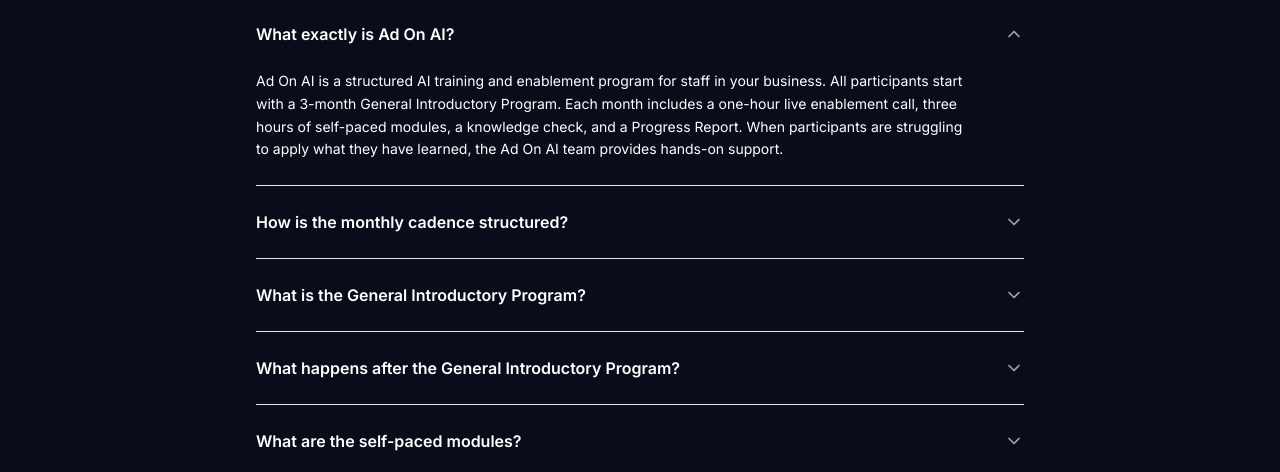
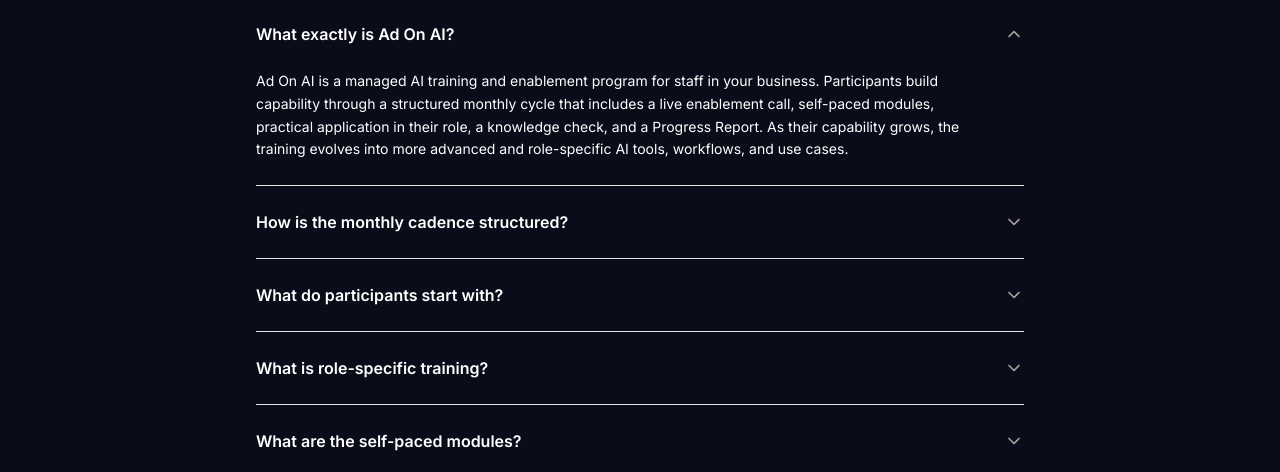
Before and after one commit to mclean-suarez/dylan-website, a React (Vite) app: page /faq in a window 1280 px wide. Shown: the part 473-945 px from the top of the page. Built offline with nearby package versions, Linux system fonts and the light colour scheme; no server answers.

Commit message:
Language Updates

```diff
--- a/src/pages/About.tsx
+++ b/src/pages/About.tsx
@@ -188,9 +188,10 @@
               </h3>
               <p className="text-sm text-white leading-relaxed">
                 We help your people use AI properly in their real work, not
-                just learn about it. They build practical skill, apply it in
-                the job they already do, and get support when they hit a
-                roadblock. You see what is changing month by month.
+                just learn about it. They build practical AI skills, apply
+                them in the job they already do, and get support when they hit
+                a roadblock. You'll see the difference in their productivity
+                before you even read our report.
               </p>
             </div>
           </div>
--- a/src/pages/FAQ.tsx
+++ b/src/pages/FAQ.tsx
@@ -8,19 +8,19 @@
 const faqs = [
   {
     question: 'What exactly is Ad On AI?',
-    answer: 'Ad On AI is a structured AI training and enablement program for staff in your business. All participants start with a 3-month General Introductory Program. Each month includes a one-hour live enablement call, three hours of self-paced modules, a knowledge check, and a Progress Report. When participants are struggling to apply what they have learned, the Ad On AI team provides hands-on support.',
+    answer: 'Ad On AI is a managed AI training and enablement program for staff in your business. Participants build capability through a structured monthly cycle that includes a live enablement call, self-paced modules, practical application in their role, a knowledge check, and a Progress Report. As their capability grows, the training evolves into more advanced and role-specific AI tools, workflows, and use cases.',
   },
   {
     question: 'How is the monthly cadence structured?',
     answer: 'Each month follows a complete enablement cycle: one live enablement call (one hour), three weekly self-paced sessions through an online enablement terminal, a knowledge check where participants explain what they learned and how they applied AI, a Progress Report delivered to you, and hands-on support from the Ad On AI team when participants need it.',
   },
   {
-    question: 'What is the General Introductory Program?',
-    answer: 'The General Introductory Program is a 3-month structured program that all participants begin with. Month 1 covers Introduction and Onboarding. Month 2 covers Prompting. Month 3 covers Applying AI to My Workflows. After completing all three months, participants complete a Readiness Check to progress to role-specific training.',
+    question: 'What do participants start with?',
+    answer: 'Participants begin with a structured foundation in using AI well at work. This covers safe use, onboarding, prompting, and applying AI to real workflows so they can build confidence before moving into more advanced role-specific training. From there, the program continues to evolve with their role, responsibilities, and the latest useful AI tools.',
   },
   {
-    question: 'What happens after the General Introductory Program?',
-    answer: 'After completing the 3-month General Introductory Program, participants complete a Readiness Check. Passing is required to progress into role-specific training such as Admin, Marketing, Finance, or EA/VA. The training track is selected based on the participant\u2019s responsibilities and the outcomes you want to improve.',
+    question: 'What is role-specific training?',
+    answer: 'Role-specific training is where your person moves beyond the foundations of using AI well and begins mastering the latest and greatest AI tools, workflows, and practical use cases most relevant to their role. The training focus is shaped by their responsibilities and the outcomes you want to improve, and it continues evolving as new tools and opportunities emerge.',
   },
   {
     question: 'What are the self-paced modules?',
--- a/src/pages/Program.tsx
+++ b/src/pages/Program.tsx
@@ -33,9 +33,9 @@
   },
   {
     number: 'E',
-    label: 'Assessment',
-    title: 'Readiness Check',
-    body: 'Confirms your person can apply AI competently. Required before progressing into role-specific training.',
+    label: 'Role-Specific Training',
+    title: 'Mastering the Latest AI Tools for Their Role',
+    body: 'After month 3, your person progresses beyond foundational skills and into mastering the latest and greatest AI tools released for their role.',
   },
 ]
 
@@ -48,7 +48,7 @@
     body: "We use a range of learning methods within the Academy terminal to keep learning fun, informative and grounded in your person's role, including case studies, tutorials & demonstrations, videos, diagrams, Padlets and guided practical tasks.",
   },
   {
-    src: '/images/program/learning-library.png',
+    src: '/images/program/learning-library2.png',
     alt: 'Ad On AI Academy Terminal learning library',
     label: 'Learning Library',
     title: "Staggered monthly content to ensure your person doesn't get left behind",
@@ -172,7 +172,7 @@
             <div className="bg-white p-4 sm:p-5 border border-stone-200 rounded-[20px] shadow-[0_8px_8px_0_rgba(66,99,235,0.5)]">
               <div className="relative overflow-hidden border-[3px] border-[#4263EB] rounded-[15px] h-[250px] sm:h-[320px] xl:h-[340px] bg-white mb-4">
                 <img
-                  src="/images/program/landing-page-of-terminal.png"
+                  src="/images/program/learning-library2.png"
                   alt="Ad On AI Academy Terminal landing page"
                   className="w-full h-full object-cover object-top"
                 />
@@ -289,7 +289,7 @@
           <div className={`mt-6 flex items-center gap-3 transition-all duration-500 delay-400 ${modulesVisible ? 'opacity-100 translate-y-0' : 'opacity-0 translate-y-3'}`}>
             <div className="h-px flex-1 bg-stone-300" />
             <span className="font-mono text-[10px] text-stone-400 uppercase tracking-[0.12em] flex-shrink-0">
-              Foundation → Readiness Check → Role-Specific Training
+              Start Strong → Apply In Role → Master Role-Specific AI
             </span>
             <div className="h-px flex-1 bg-stone-300" />
           </div>
```
Also changed, not shown: public/images/program/learning-library.png (deleted), public/images/program/learning-library2.png (added).
